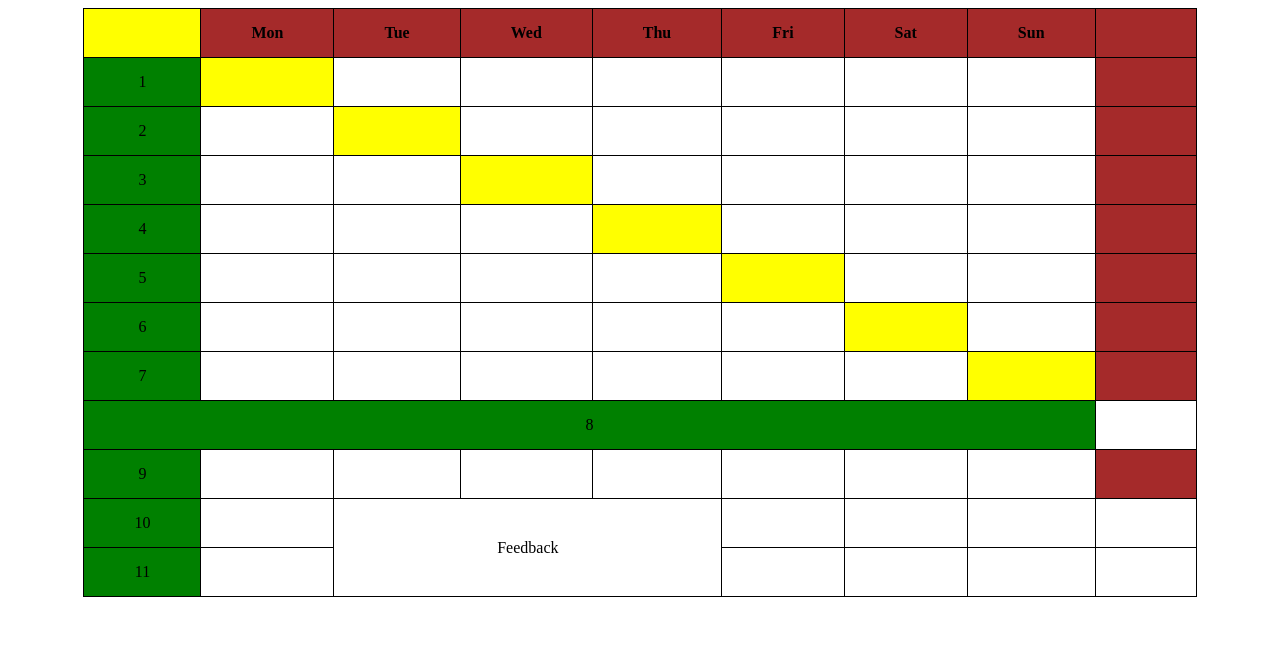
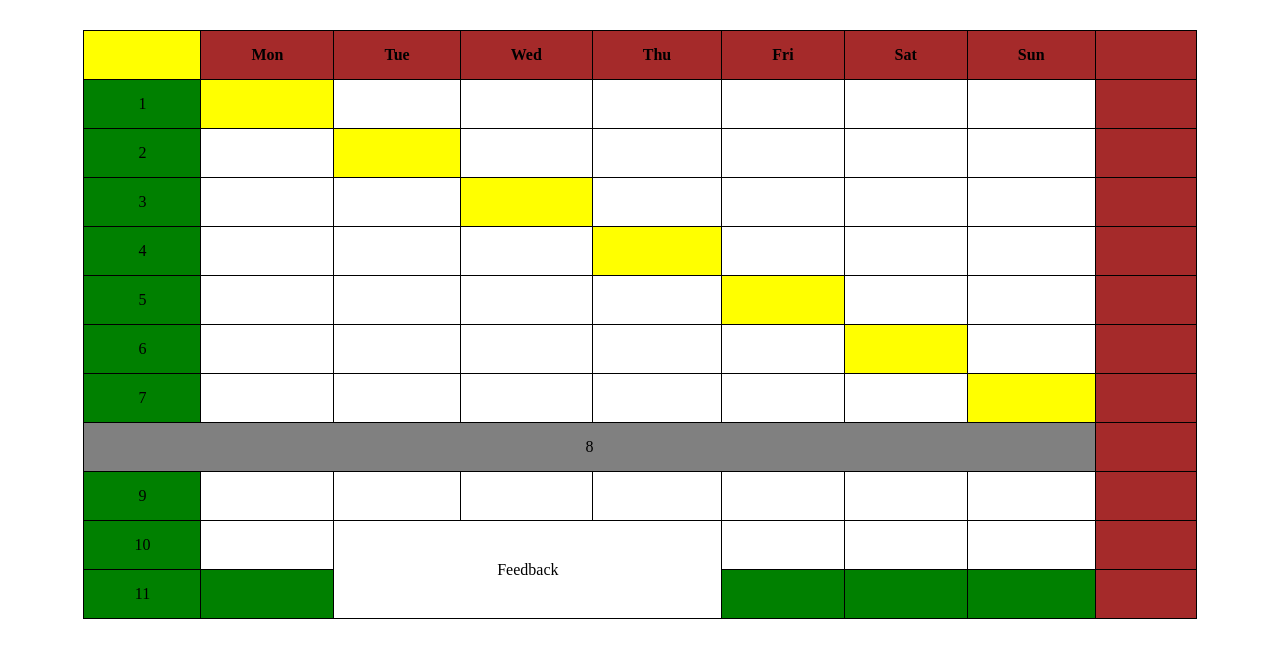
Before and after one commit to qurbonzodanodir/homework, a plain HTML site: page index.html in a window 1280 px wide. Drawn offline with Linux system fonts and the light colour scheme.

```diff
--- a/index.html
+++ b/index.html
@@ -96,8 +96,9 @@
             <td class="xoli"></td>
             <td></td>
         </tr>
-        <tr class="xoki">
-            <td colspan="8">8</td>
+        <tr>
+            <td id="xoki" colspan="8">8</td>
+            <td id="po"></td>
         </tr>
         <tr>
             <td>9</td>
--- a/style.css
+++ b/style.css
@@ -2,6 +2,7 @@ table{
     border: 1px solid black;
     margin: auto;
     text-align: center;
+    margin-top: 30px;
 
 }
 table, tr, th, td{
@@ -20,14 +21,16 @@ td:nth-child(1)
 {
     background-color: green;
 }
-td:nth-child(9)
+td:last-child
 {
     background-color: brown;
 }
 .xoli{
     background-color: yellow;
 }
-.xoki
-{
+#xoki{
     background-color: grey;
 }
+tr:last-child{
+    background-color: green;
+}
```
